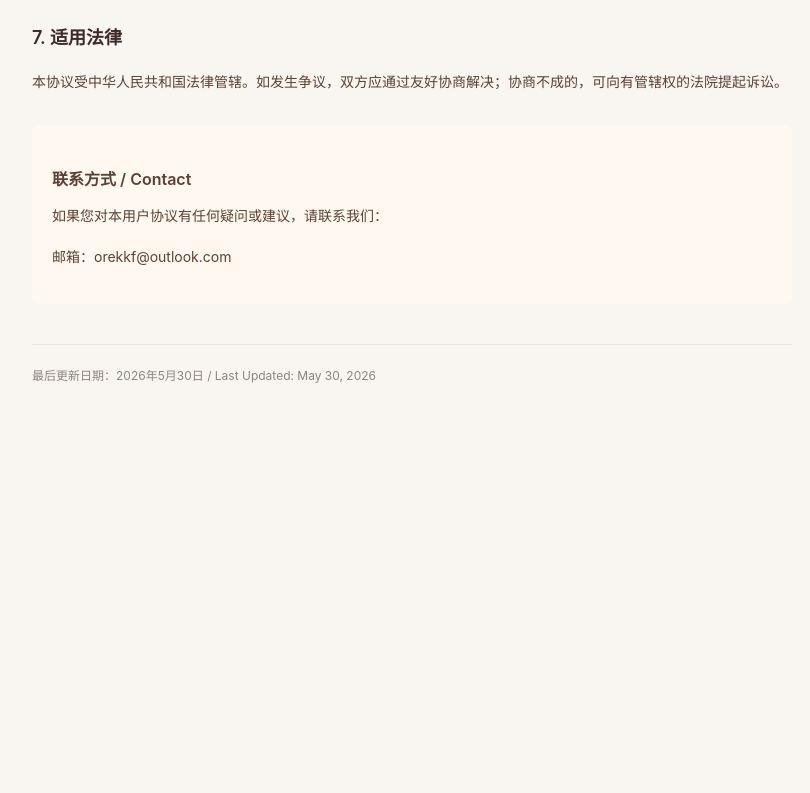
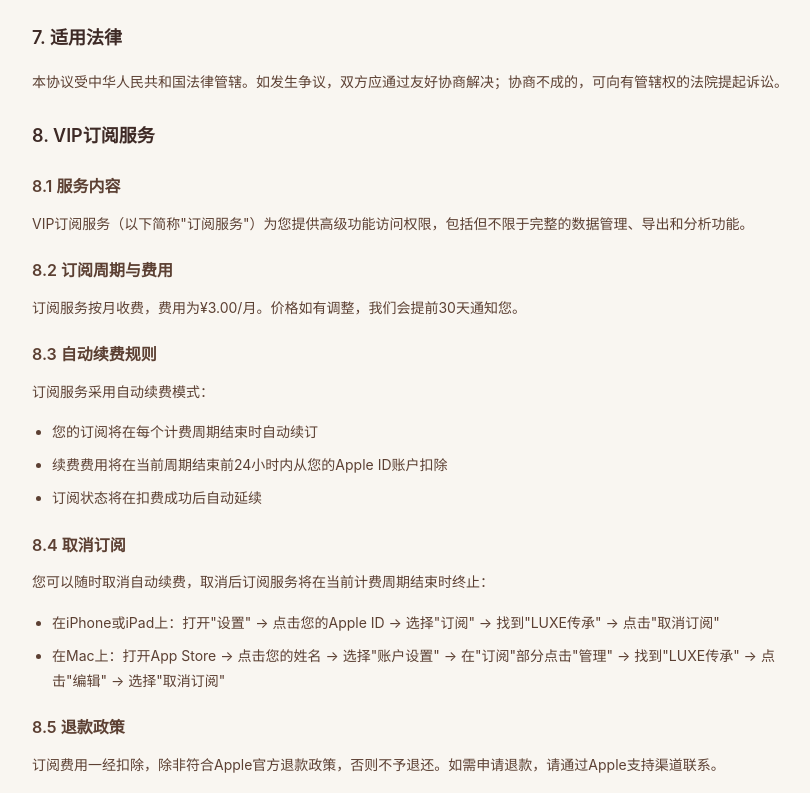
Before and after one commit to orekkf-coder/privacy-policy, a plain HTML site: page terms.html in a window 1280 px wide. Shown: the part 1147-1940 px from the top of the page, without its empty margins (228-1038 px from the left). Before the commit the page ends 1573 px from the top, so only its background shows below. Drawn offline with Linux system fonts and the light colour scheme.

Commit message:
Update terms of service content and formatting

```diff
--- a/terms.html
+++ b/terms.html
@@ -1,44 +1,94 @@
 <!DOCTYPE html>
 <html lang="zh-CN">
   <head>
-    <meta charset="UTF-8">
-    <meta name="viewport" content="width=device-width, initial-scale=1.0">
-    <title>L'Héritage - 用户协议</title>
+    <meta charset="UTF-8" />
+    <meta name="viewport" content="width=device-width, initial-scale=1.0" />
+    <title>L'Heritage - Terms of Service</title>
     <style>
-        * { margin: 0; padding: 0; box-sizing: border-box; }
+      * {
+        margin: 0;
+        padding: 0;
+        box-sizing: border-box;
+      }
+
       body {
-            font-family: -apple-system, BlinkMacSystemFont, 'Segoe UI', 'PingFang SC', 'Hiragino Sans GB', 'Microsoft YaHei', sans-serif;
-            background-color: #F9F6F1;
-            color: #3E2A26;
+        font-family: -apple-system, BlinkMacSystemFont, "Segoe UI", "PingFang SC",
+          "Hiragino Sans GB", "Microsoft YaHei", sans-serif;
+        background-color: #f9f6f1;
+        color: #3e2a26;
         line-height: 1.8;
         padding: 40px 20px;
         max-width: 800px;
         margin: 0 auto;
       }
+
       h1 {
         font-size: 24px;
         font-weight: 700;
-            color: #E85D22;
+        color: #e85d22;
         margin-bottom: 30px;
         padding-bottom: 15px;
-            border-bottom: 2px solid #E85D22;
+        border-bottom: 2px solid #e85d22;
       }
-        h2 { font-size: 18px; font-weight: 600; color: #3E2A26; margin: 25px 0 15px; }
-        h3 { font-size: 16px; font-weight: 600; color: #5C4033; margin: 20px 0 10px; }
-        p { font-size: 14px; color: #5C4033; margin-bottom: 15px; text-align: justify; }
-        ul, ol { margin-left: 20px; margin-bottom: 15px; }
-        li { font-size: 14px; color: #5C4033; margin-bottom: 8px; }
-        .contact { background-color: #FFF8F0; padding: 20px; border-radius: 8px; margin-top: 30px; }
-        .last-updated { font-size: 12px; color: #8B857E; margin-top: 40px; padding-top: 20px; border-top: 1px solid #E8E4DF; }
+
+      h2 {
+        font-size: 18px;
+        font-weight: 600;
+        color: #3e2a26;
+        margin: 25px 0 15px;
+      }
+
+      h3 {
+        font-size: 16px;
+        font-weight: 600;
+        color: #5c4033;
+        margin: 20px 0 10px;
+      }
+
+      p {
+        font-size: 14px;
+        color: #5c4033;
+        margin-bottom: 15px;
+        text-align: justify;
+      }
+
+      ul,
+      ol {
+        margin-left: 20px;
+        margin-bottom: 15px;
+      }
+
+      li {
+        font-size: 14px;
+        color: #5c4033;
+        margin-bottom: 8px;
+      }
+
+      .contact {
+        background-color: #fff8f0;
+        padding: 20px;
+        border-radius: 8px;
+        margin-top: 30px;
+      }
+
+      .last-updated {
+        font-size: 12px;
+        color: #8b857e;
+        margin-top: 40px;
+        padding-top: 20px;
+        border-top: 1px solid #e8e4df;
+      }
     </style>
   </head>
   <body>
     <h1>用户协议 / Terms of Service</h1>
 
-    <p>欢迎使用 L'Héritage 应用（以下简称"本应用"）。本用户协议（以下简称"协议"）是您与我们之间的法律协议。使用本应用即表示您同意接受本协议的所有条款。</p>
+    <p>
+      欢迎使用 LUXE传承 应用（以下简称"本应用"）。本用户协议（以下简称"协议"）是您与我们之间的法律协议。使用本应用即表示您同意接受本协议的所有条款。
+    </p>
 
     <h2>1. 服务说明</h2>
-    <p>L'Héritage 是一款资产管理应用，帮助用户管理和追踪个人资产。本应用提供以下功能：</p>
+    <p>LUXE传承 是一款资产管理应用，帮助用户管理和追踪个人资产。本应用提供以下功能：</p>
     <ul>
       <li>资产记录和管理</li>
       <li>数据导出和备份</li>
@@ -74,6 +124,31 @@
     <h2>7. 适用法律</h2>
     <p>本协议受中华人民共和国法律管辖。如发生争议，双方应通过友好协商解决；协商不成的，可向有管辖权的法院提起诉讼。</p>
 
+    <h2>8. VIP订阅服务</h2>
+    <h3>8.1 服务内容</h3>
+    <p>VIP订阅服务（以下简称"订阅服务"）为您提供高级功能访问权限，包括但不限于完整的数据管理、导出和分析功能。</p>
+
+    <h3>8.2 订阅周期与费用</h3>
+    <p>订阅服务按月收费，费用为¥3.00/月。价格如有调整，我们会提前30天通知您。</p>
+
+    <h3>8.3 自动续费规则</h3>
+    <p>订阅服务采用自动续费模式：</p>
+    <ul>
+      <li>您的订阅将在每个计费周期结束时自动续订</li>
+      <li>续费费用将在当前周期结束前24小时内从您的Apple ID账户扣除</li>
+      <li>订阅状态将在扣费成功后自动延续</li>
+    </ul>
+
+    <h3>8.4 取消订阅</h3>
+    <p>您可以随时取消自动续费，取消后订阅服务将在当前计费周期结束时终止：</p>
+    <ul>
+      <li>在iPhone或iPad上：打开"设置" → 点击您的Apple ID → 选择"订阅" → 找到"LUXE传承" → 点击"取消订阅"</li>
+      <li>在Mac上：打开App Store → 点击您的姓名 → 选择"账户设置" → 在"订阅"部分点击"管理" → 找到"LUXE传承" → 点击"编辑" → 选择"取消订阅"</li>
+    </ul>
+
+    <h3>8.5 退款政策</h3>
+    <p>订阅费用一经扣除，除非符合Apple官方退款政策，否则不予退还。如需申请退款，请通过Apple支持渠道联系。</p>
+
     <div class="contact">
       <h3>联系方式 / Contact</h3>
       <p>如果您对本用户协议有任何疑问或建议，请联系我们：</p>
```
Lines whose indentation alone changed are shown as unchanged.
